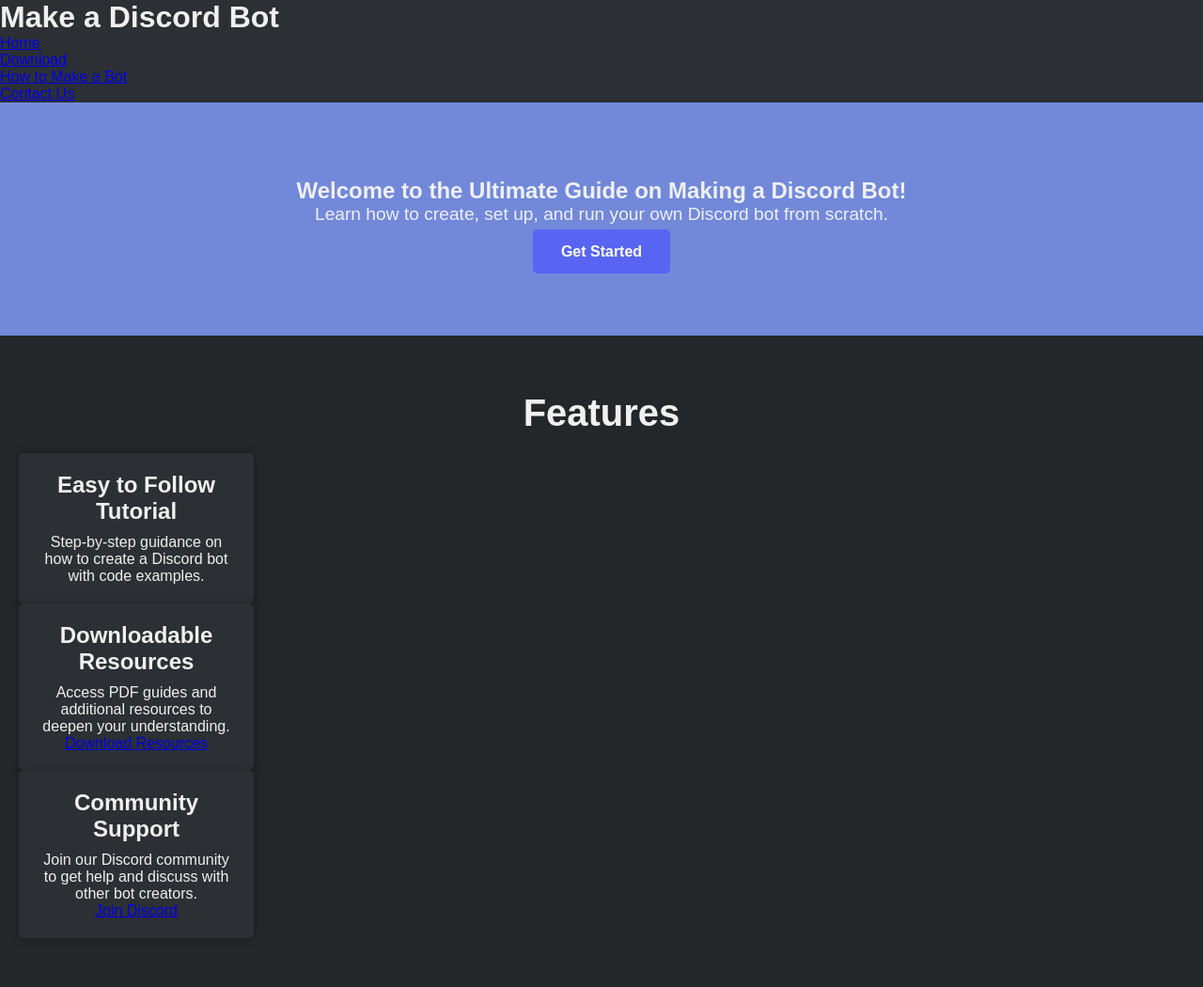
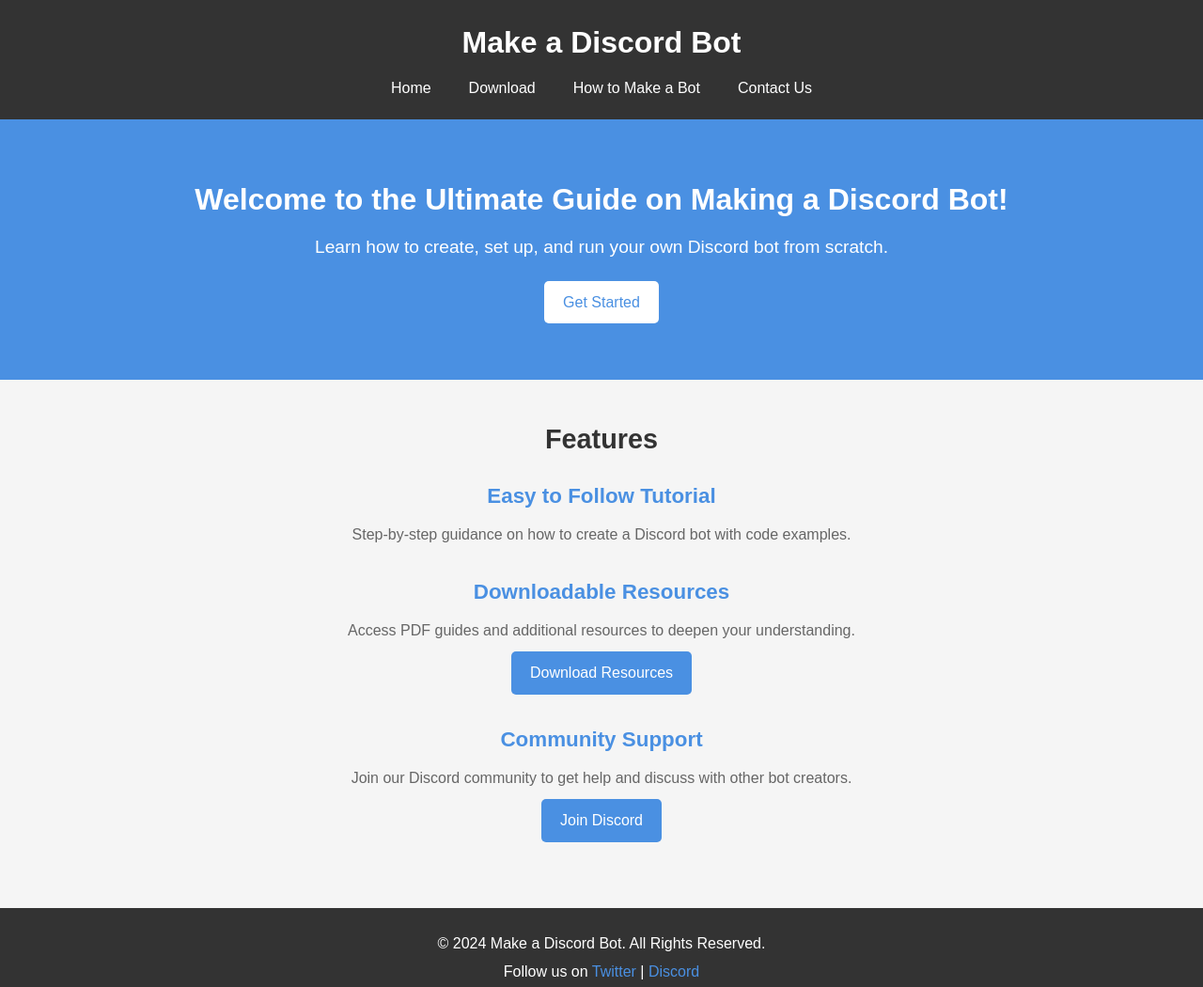
Before and after one commit to amiendog/build-a-discord-bot, a plain HTML site: page index.html in a window 1280 px wide. Shown: the top 1050 px of the page at 94% size. Drawn offline with Linux system fonts and the light colour scheme.

Commit message:
Update style.css

```diff
--- a/style.css
+++ b/style.css
@@ -1,25 +1,58 @@
-/* General Reset */
+/* General Styles */
 * {
   margin: 0;
   padding: 0;
   box-sizing: border-box;
+  font-family: Arial, sans-serif;
 }
 
 body {
-    font-family: Arial, sans-serif;
-    color: #f0f0f0;
-    background-color: #2c2f33;
+  background-color: #f5f5f5;
+  color: #333;
+  line-height: 1.6;
+}
+
+/* Header */
+header {
+  background-color: #333;
+  color: #fff;
+  padding: 20px;
+  text-align: center;
+}
+
+header h1 {
+  margin-bottom: 10px;
+}
+
+nav ul {
+  list-style: none;
+  display: flex;
+  justify-content: center;
+  gap: 20px;
+}
+
+nav ul li a {
+  color: #fff;
+  text-decoration: none;
+  padding: 10px;
+  transition: background-color 0.3s;
+}
+
+nav ul li a:hover {
+  background-color: #555;
+  border-radius: 5px;
 }
 
 /* Hero Section */
 .hero {
+  background-color: #4a90e2;
+  color: #fff;
+  padding: 60px 20px;
   text-align: center;
-    padding: 80px 20px;
-    background-color: #7289da;
 }
 
-  .hero h1 {
-    font-size: 3em;
+.hero h2 {
+  font-size: 2em;
   margin-bottom: 10px;
 }
 
@@ -29,103 +62,79 @@
 }
 
 .hero .button {
+  display: inline-block;
+  padding: 10px 20px;
+  background-color: #fff;
+  color: #4a90e2;
   text-decoration: none;
-    color: #fff;
-    background-color: #5865f2;
-    padding: 15px 30px;
   border-radius: 5px;
-    font-weight: bold;
-    transition: background-color 0.3s;
+  transition: background-color 0.3s, color 0.3s;
 }
 
 .hero .button:hover {
-    background-color: #4752c4;
+  background-color: #333;
+  color: #fff;
 }
 
 /* Features Section */
 .features {
-    padding: 60px 20px;
+  padding: 40px 20px;
   text-align: center;
-    background-color: #23272a;
 }
 
 .features h2 {
-    font-size: 2.5em;
+  font-size: 1.8em;
   margin-bottom: 20px;
-  }
-
-  .feature-list {
-    display: flex;
-    flex-wrap: wrap;
-    justify-content: center;
-    gap: 20px;
+  color: #333;
 }
 
 .feature {
-    background-color: #2c2f33;
-    padding: 20px;
-    border-radius: 5px;
-    width: 250px;
-    box-shadow: 0px 0px 10px rgba(0, 0, 0, 0.3);
+  margin-bottom: 30px;
 }
 
 .feature h3 {
-    font-size: 1.5em;
+  font-size: 1.4em;
+  color: #4a90e2;
   margin-bottom: 10px;
 }
 
 .feature p {
-    font-size: 1em;
+  color: #666;
 }
 
-  /* Tutorial Section */
-  .tutorial {
-    padding: 60px 20px;
-    text-align: center;
-  }
-
-  .tutorial h2 {
-    font-size: 2.5em;
-    margin-bottom: 20px;
-  }
-
-  .tutorial ol {
-    text-align: left;
+.feature .button {
+  margin-top: 10px;
   display: inline-block;
-    margin: 20px 0;
-    font-size: 1.1em;
-  }
-
-  /* Discord Link Button */
-  .discord-link {
-    display: inline-block;
-    margin-top: 20px;
   padding: 10px 20px;
-    background-color: #5865f2;
+  background-color: #4a90e2;
   color: #fff;
   text-decoration: none;
   border-radius: 5px;
-    font-weight: bold;
   transition: background-color 0.3s;
 }
 
-  .discord-link:hover {
-    background-color: #4752c4;
+.feature .button:hover {
+  background-color: #333;
 }
 
 /* Footer */
 footer {
-    background-color: #23272a;
+  background-color: #333;
+  color: #fff;
   padding: 20px;
   text-align: center;
-    font-size: 0.9em;
+}
+
+footer p {
+  margin: 5px 0;
 }
 
 footer a {
-    color: #7289da;
+  color: #4a90e2;
   text-decoration: none;
+  transition: color 0.3s;
 }
 
 footer a:hover {
-    text-decoration: underline;
+  color: #fff;
 }
```
Lines whose indentation alone changed are shown as unchanged.
